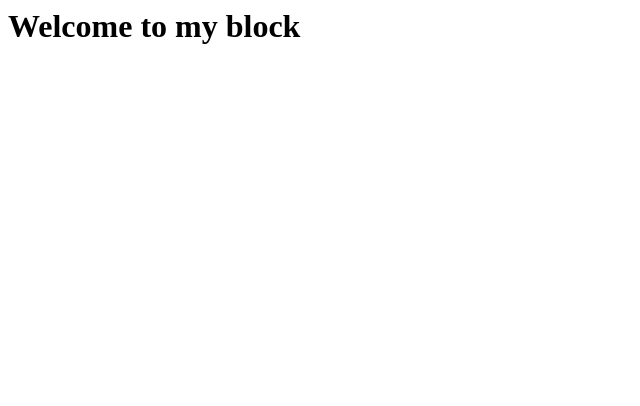
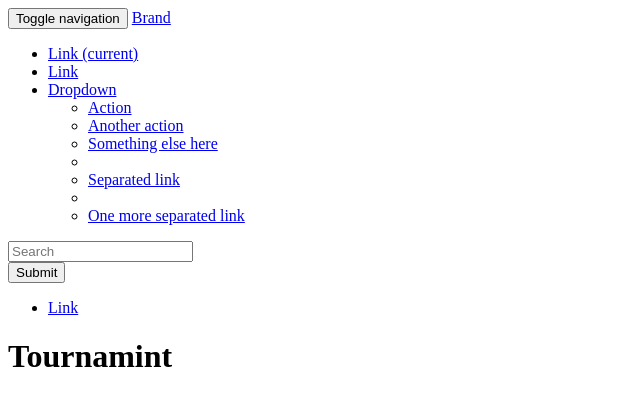
Before and after one commit to sitterson-tour/sitterson-tour, a Django app: page / in a window 1280 px wide. Shown: the top 406 px of the page, without its empty margins (0-640 px from the left). Run offline with Django 3.2, Linux system fonts and the light colour scheme; some libraries are stand-ins or nearby versions.

Commit message:
Add nav bar to home template

```diff
--- a/tournamint/templates/home.html
+++ b/tournamint/templates/home.html
@@ -4,8 +4,49 @@
     <head>
         <title>{% block head_title %}Welcome to my blog{% endblock %}</title>
     </head>
+<nav class="navbar navbar-default">
+  <div class="container-fluid">
+    <div class="navbar-header">
+      <button type="button" class="navbar-toggle collapsed" data-toggle="collapse" data-target="#bs-example-navbar-collapse-1">
+        <span class="sr-only">Toggle navigation</span>
+        <span class="icon-bar"></span>
+        <span class="icon-bar"></span>
+        <span class="icon-bar"></span>
+      </button>
+      <a class="navbar-brand" href="#">Brand</a>
+    </div>
+
+    <div class="collapse navbar-collapse" id="bs-example-navbar-collapse-1">
+      <ul class="nav navbar-nav">
+        <li class="active"><a href="#">Link <span class="sr-only">(current)</span></a></li>
+        <li><a href="#">Link</a></li>
+        <li class="dropdown">
+          <a href="#" class="dropdown-toggle" data-toggle="dropdown" role="button" aria-expanded="false">Dropdown <span class="caret"></span></a>
+          <ul class="dropdown-menu" role="menu">
+            <li><a href="#">Action</a></li>
+            <li><a href="#">Another action</a></li>
+            <li><a href="#">Something else here</a></li>
+            <li class="divider"></li>
+            <li><a href="#">Separated link</a></li>
+            <li class="divider"></li>
+            <li><a href="#">One more separated link</a></li>
+          </ul>
+        </li>
+      </ul>
+      <form class="navbar-form navbar-left" role="search">
+        <div class="form-group">
+          <input type="text" class="form-control" placeholder="Search">
+        </div>
+        <button type="submit" class="btn btn-default">Submit</button>
+      </form>
+      <ul class="nav navbar-nav navbar-right">
+        <li><a href="#">Link</a></li>
+      </ul>
+    </div>
+  </div>
+</nav>
     <body>
-        <h1>{% block title %}Welcome to my block{% endblock %}</h1>
+        <h1>{% block title %}Tournamint{% endblock %}</h1>
         {% block content %}
 
         {% endblock %}
```
